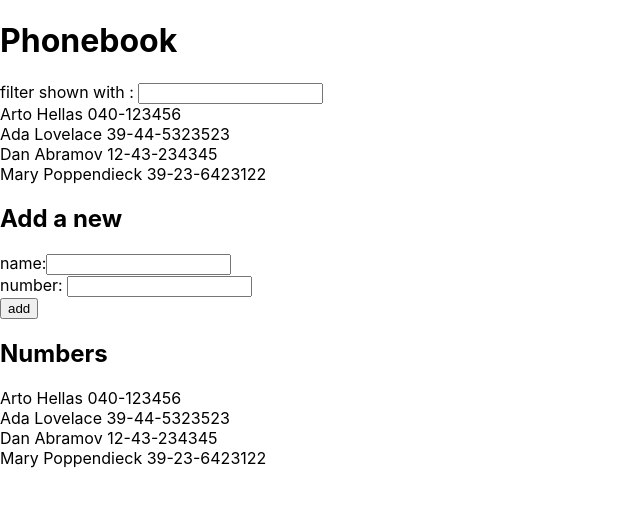
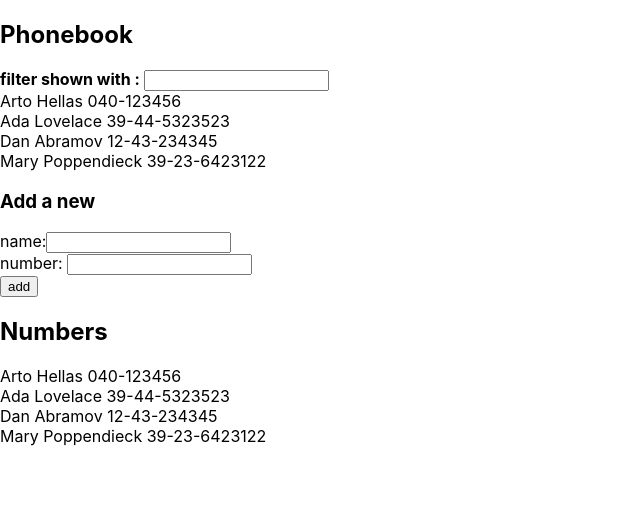
Before and after one commit to pradeep7G/FSO-submissions, a React (Create React App) app in the folder part-2/: page / in a window 1280 px wide. Shown: the top 506 px of the page, without its empty margins (0-640 px from the left). Built offline with nearby package versions, Linux system fonts and the light colour scheme.

Commit message:
completed ex-2.10

```diff
--- a/part-2/src/App.js
+++ b/part-2/src/App.js
@@ -4,6 +4,33 @@ const DisplayPerson=({name,number})=>{
   return (
      <div>{name}  {number}</div>
   )
+}
+
+const Filter=({search,handleSearch,person})=>{
+  return (
+    <>
+    <div><strong>filter shown with : </strong> <input value={search} onChange={handleSearch} /></div>
+    <Search search={search} person={person} />
+   </>
+  )
+}
+
+const PersonForm=({addPerson,handleOnChange,newNumber,handleNumberInfo,newName})=>{
+  return (
+   <form onSubmit={addPerson}>
+        <div>name:<input value={newName} onChange={handleOnChange}/></div>
+        <div>number: <input value={newNumber} onChange={handleNumberInfo}/></div>
+        <div><button type="submit">add</button></div>
+   </form>
+  )
+}
+
+const Persons=({person})=>{
+    return (
+      <div>
+        {person.map((personn)=> <DisplayPerson key={personn.name} name={personn.name} number={personn.number} />)}
+      </div>
+    )
 }
 
 const Search=({search,person})=>{
@@ -14,16 +41,10 @@ const Search=({search,person})=>{
       ar.push(p);
     }
   })
-  console.log(ar);
+
   return (
     <div>
-    {
-      ar.map((p)=>{
-        return (
-        <div key={p.name}>{p.name} {p.number}</div>
-        )
-      })
-    }
+    {ar.map((p)=><div key={p.name}>{p.name} {p.number}</div>)}
     </div>
   )
 }
@@ -81,25 +102,20 @@ const App=()=>{
 
   return (
     <div>
-      <h1>Phonebook</h1>
-        <div>filter shown with : <input value={search} onChange={handleSearch} /></div>
-        <Search search={search} person={person} />
-      <h2>Add a new </h2>
-      <form onSubmit={addPerson}>
-        <div>
-          name:<input value={newName} onChange={handleOnChange}/>
-        </div>
-        <div>number: <input value={newNumber} onChange={handleNumberInfo}/></div>
-        <div>
-          <button type="submit">
-            add
-          </button>
-        </div>
-      </form>
+      <h2>Phonebook</h2>
+      <Filter search={search} handleSearch={handleSearch} person={person} />
+
+      <h3>Add a new </h3>
+      <PersonForm
+      addPerson={addPerson}
+      handleOnChange={handleOnChange}
+      newNumber={newNumber}
+      handleNumberInfo={handleNumberInfo}
+      newName={newName}
+      />
+
       <h2>Numbers</h2>
-      <div>
-      {person.map((personn)=> <DisplayPerson key={personn.name} name={personn.name} number={personn.number} />)}
-      </div>
+      <Persons person={person} />
     </div>
   )
 }
```
